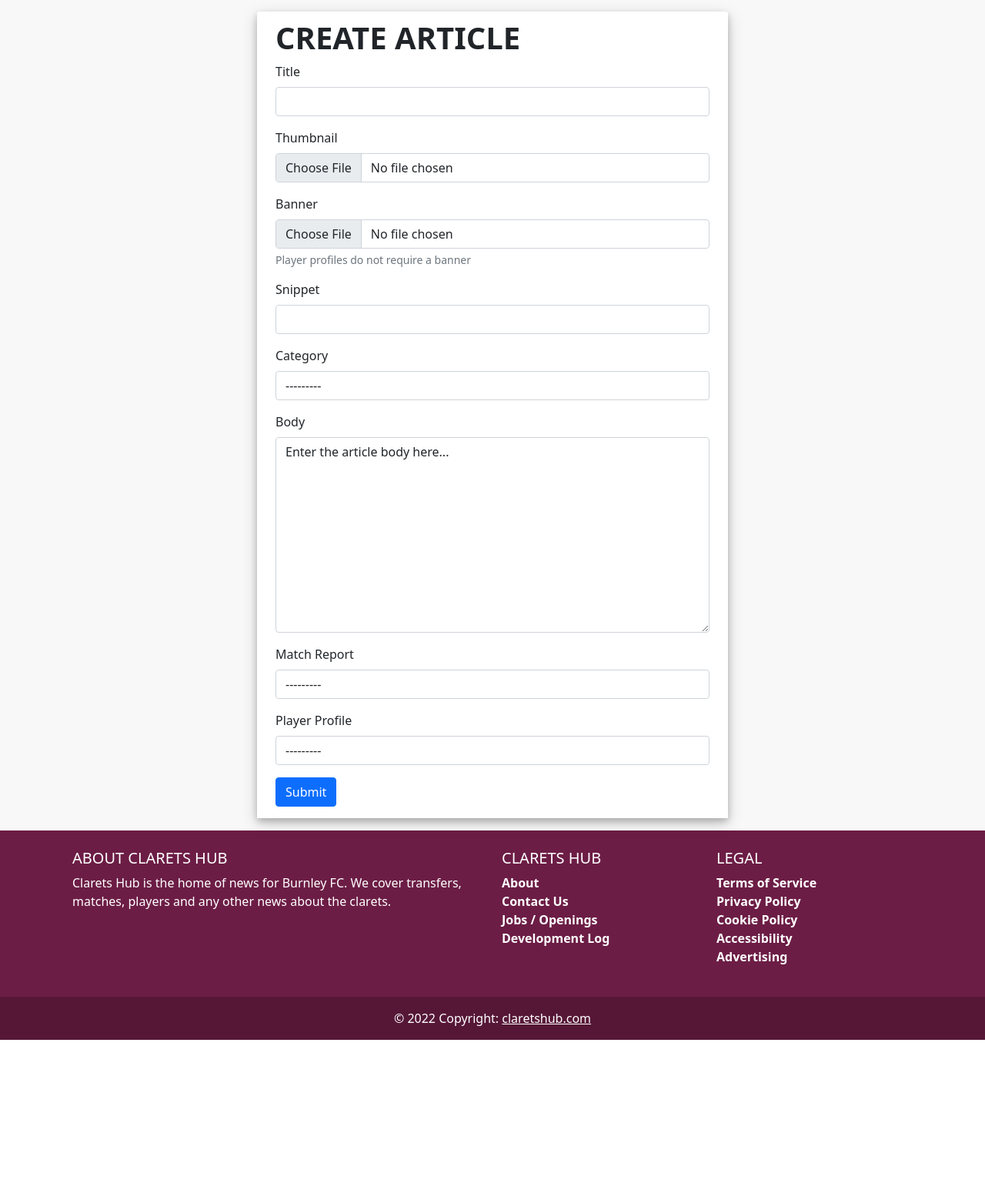
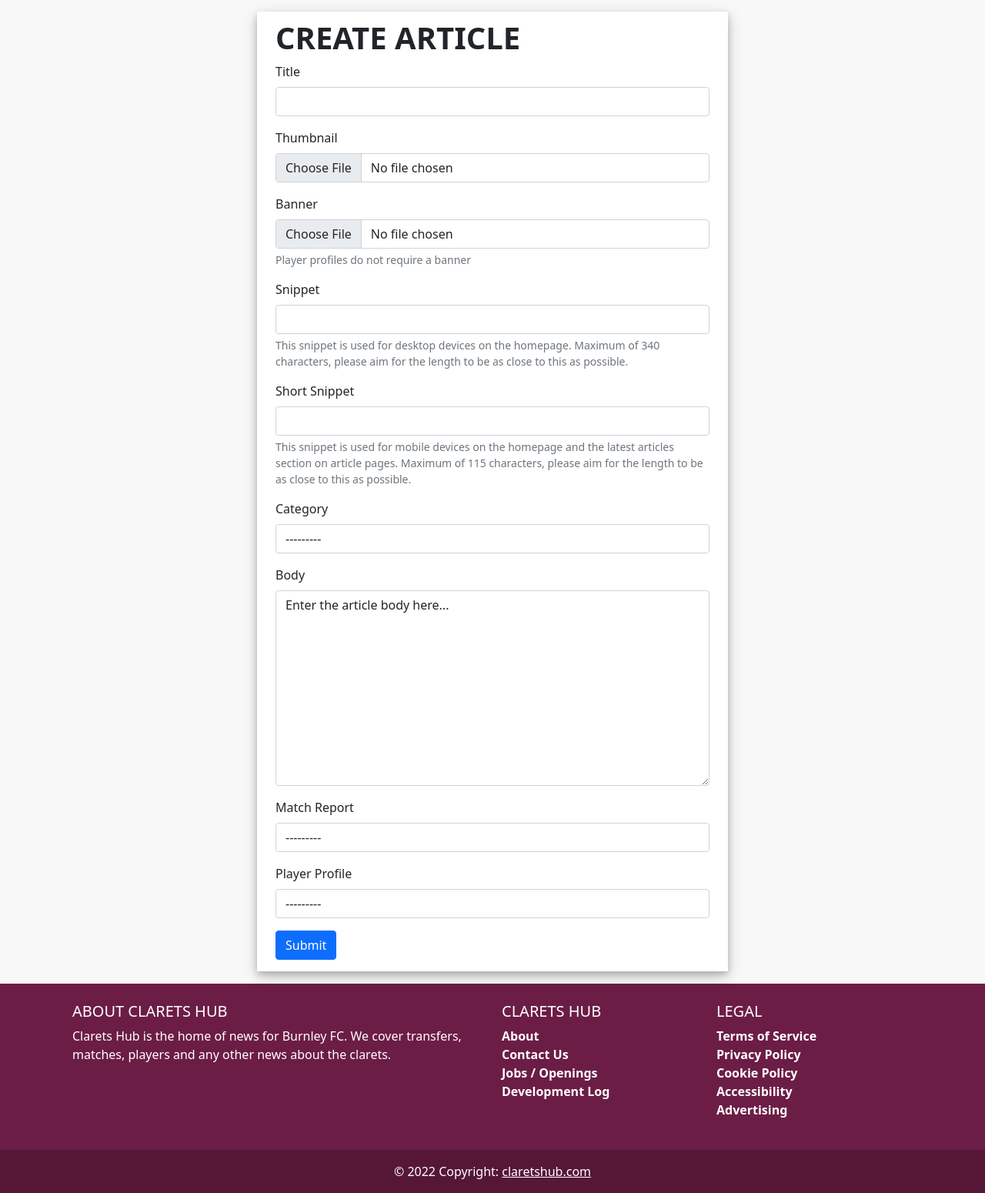
Before and after one commit to ethanbfc/claretshub, a Django app: page /create-article in a window 1280 px wide. Shown: the part 59-1609 px from the top of the page at 77% size. Before the commit the page ends 1410 px from the top, so only its background shows below. Run offline with Django 4.2, Linux system fonts and the light colour scheme; a user stored in the database is signed in; tables that the repository leaves empty hold one stand-in row (values such as "Sample post"); some libraries are stand-ins or nearby versions.

Commit message:
style: Improve homepage style

```diff
--- a/articles/forms.py
+++ b/articles/forms.py
@@ -6,11 +6,12 @@ from .models import Article, MatchReport, Category, PlayerProfile
 class CreateArticleForm(forms.ModelForm):
     class Meta:
         model = Article
-        fields = ('title', 'snippet', 'thumbnail', 'banner', 'category', 'body', 'match_report', 'player_profile')
+        fields = ('title', 'snippet', 'short_snippet', 'thumbnail', 'banner', 'category', 'body', 'match_report', 'player_profile')
 
         widgets = {
             'title': forms.TextInput(attrs={'class': 'form-control'}),
             'snippet': forms.TextInput(attrs={'class': 'form-control'}),
+            'short_snippet': forms.TextInput(attrs={'class': 'form-control'}),
             'thumbnail': forms.FileInput(attrs={'class': 'form-control'}),
             'banner': forms.FileInput(attrs={'class': 'form-control'}),
             'category': forms.Select(attrs={'class': 'form-control'}),
@@ -77,11 +78,12 @@ class CreateCategoryForm(forms.ModelForm):
 class EditArticleForm(forms.ModelForm):
     class Meta:
         model = Article
-        fields = ('title', 'snippet', 'thumbnail', 'banner', 'body')
+        fields = ('title', 'snippet', 'short_snippet', 'thumbnail', 'banner', 'body')
 
         widgets = {
             'title': forms.TextInput(attrs={'class': 'form-control'}),
             'snippet': forms.TextInput(attrs={'class': 'form-control'}),
+            'short_snippet': forms.TextInput(attrs={'class': 'form-control'}),
             'thumbnail': forms.FileInput(attrs={'class': 'form-control'}),
             'banner': forms.FileInput(attrs={'class': 'form-control'}),
             'body': forms.Textarea(attrs={'class': 'form-control'})
--- a/articles/models.py
+++ b/articles/models.py
@@ -61,7 +61,8 @@ class PlayerProfile(models.Model):
 
 class Article(models.Model):
     title = models.CharField(max_length=255)
-    snippet = models.CharField(max_length=255)
+    snippet = models.CharField(max_length=340)
+    short_snippet = models.CharField(max_length=115)
     thumbnail = models.ImageField(upload_to='images/')
     banner = models.ImageField(upload_to='images/', null=True, blank=True)
     category = models.ForeignKey(Category, on_delete=models.CASCADE)
--- a/articles/templates/article.html
+++ b/articles/templates/article.html
@@ -46,7 +46,7 @@
                             </div>
                             <div class="col-9">
                                 <h6><a class="article-title" href="{% url 'article-details' article.pk %}">{{ article.title }}</a></h6>
-                                <p>{{ article.snippet }}</p>
+                                <p>{{ article.short_snippet }}</p>
                             </div>
                         </div>
                         {% if not forloop.last%}
@@ -233,7 +233,7 @@
                             <a href="{% url 'article-details' article.pk %}"><img src="{{ article.thumbnail.url }}" class="img-fluid" alt="{{ article.title }} Thumbnail"></a>
                         </div>
                         <div class="col-9">
-                            <p>{{ article.snippet }}</p>
+                            <p>{{ article.short_snippet }}</p>
                         </div>
                     </div>
                     {% if not forloop.last%}
--- a/articles/templates/create_article.html
+++ b/articles/templates/create_article.html
@@ -37,6 +37,17 @@
                         <div class="mb-3">
                             <label class="form-label">Snippet</label>
                             {{ form.snippet }}
+                            <div class="form-text">
+                                This snippet is used for desktop devices on the homepage. Maximum of 340 characters, please aim for the length to be as close to this as possible.
+                            </div>
+                        </div>
+                        <div class="mb-3">
+                            <label class="form-label">Short Snippet</label>
+                            {{ form.short_snippet }}
+                            <div class="form-text">
+                                This snippet is used for mobile devices on the homepage and the latest articles section on article pages. Maximum of 115 characters, please aim
+                                for the length to be as close to this as possible.
+                            </div>
                         </div>
                         <div class="mb-3">
                             <label class="form-label">Category</label>
```
Also changed, not shown: articles/templates/edit_article.html (+11 -0 lines), home/templates/index.html (+18 -5 lines), static/css/index.css (+44 -0 lines), articles/migrations/0024_article_short_snippet_alter_article_snippet.py (added).
